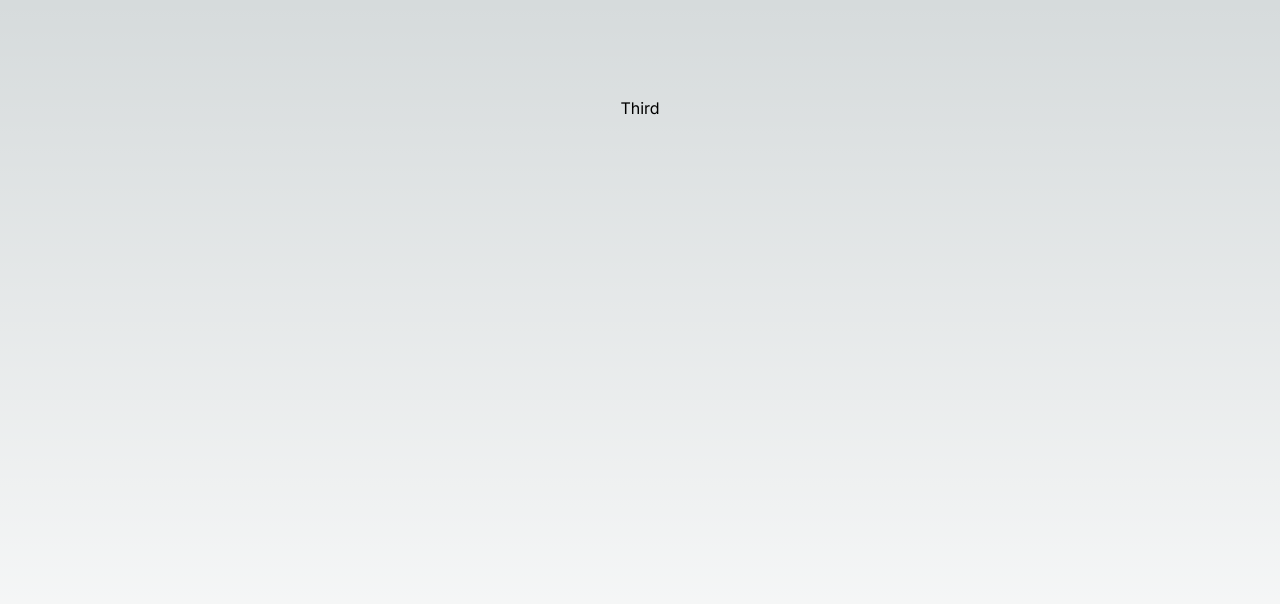
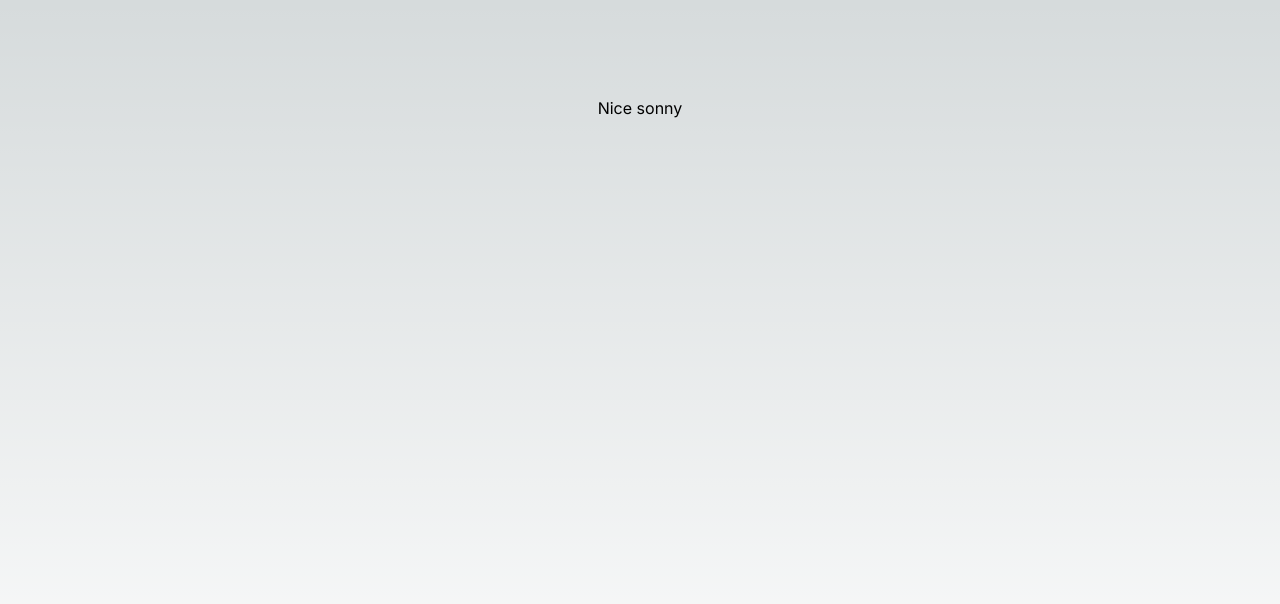
Before and after one commit to styleai-luke/test-flow, a Next.js app: page / in a window 1280 px wide. Shown: the top 604 px of the page. Built offline with nearby package versions, Linux system fonts and the light colour scheme.

Commit message:
feat:nice sonny

```diff
--- a/src/app/page.tsx
+++ b/src/app/page.tsx
@@ -1,7 +1,7 @@
 export default function Home() {
   return (
     <main className="flex min-h-screen flex-col items-center justify-between p-24">
-      Third
+      Nice sonny
     </main>
   );
 }
```
